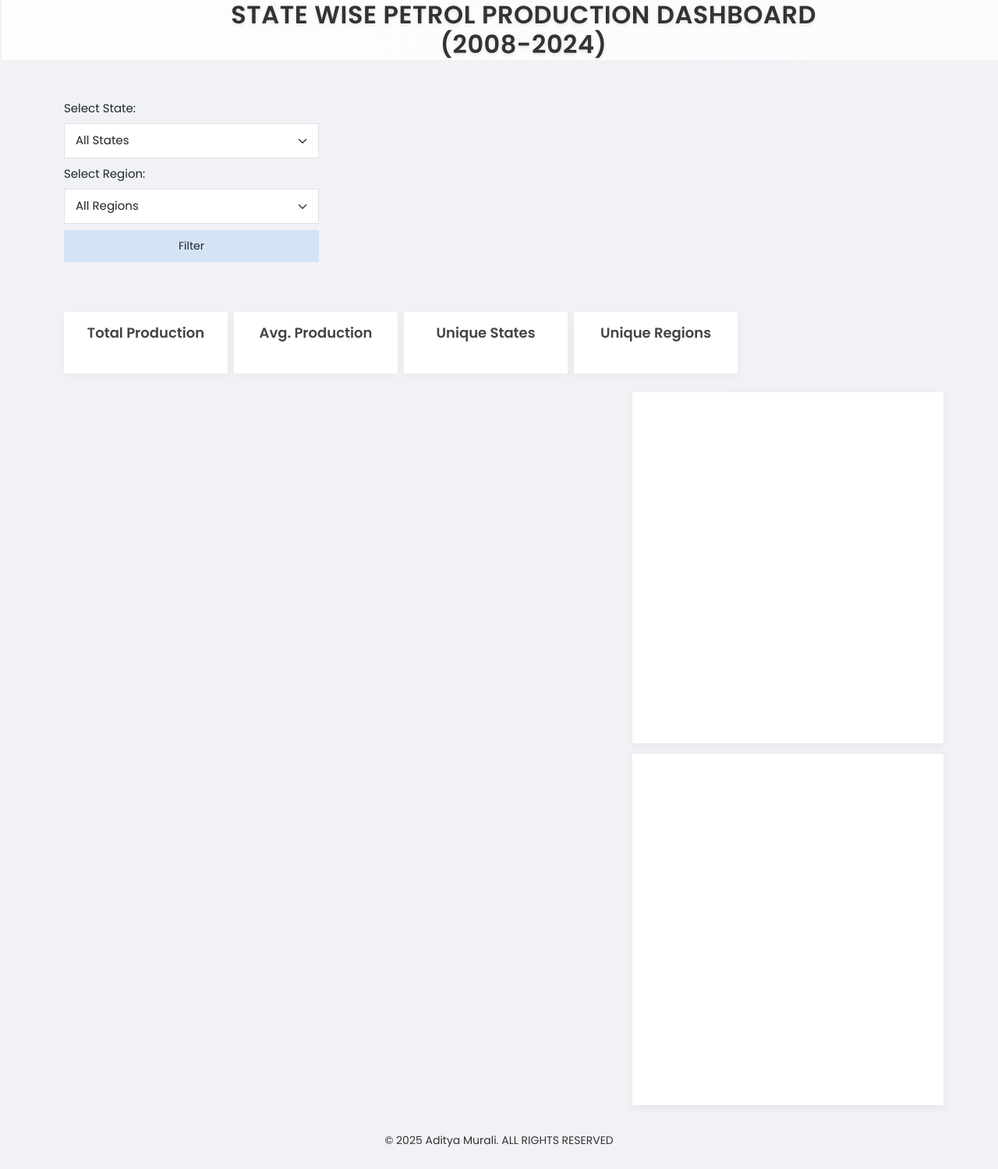
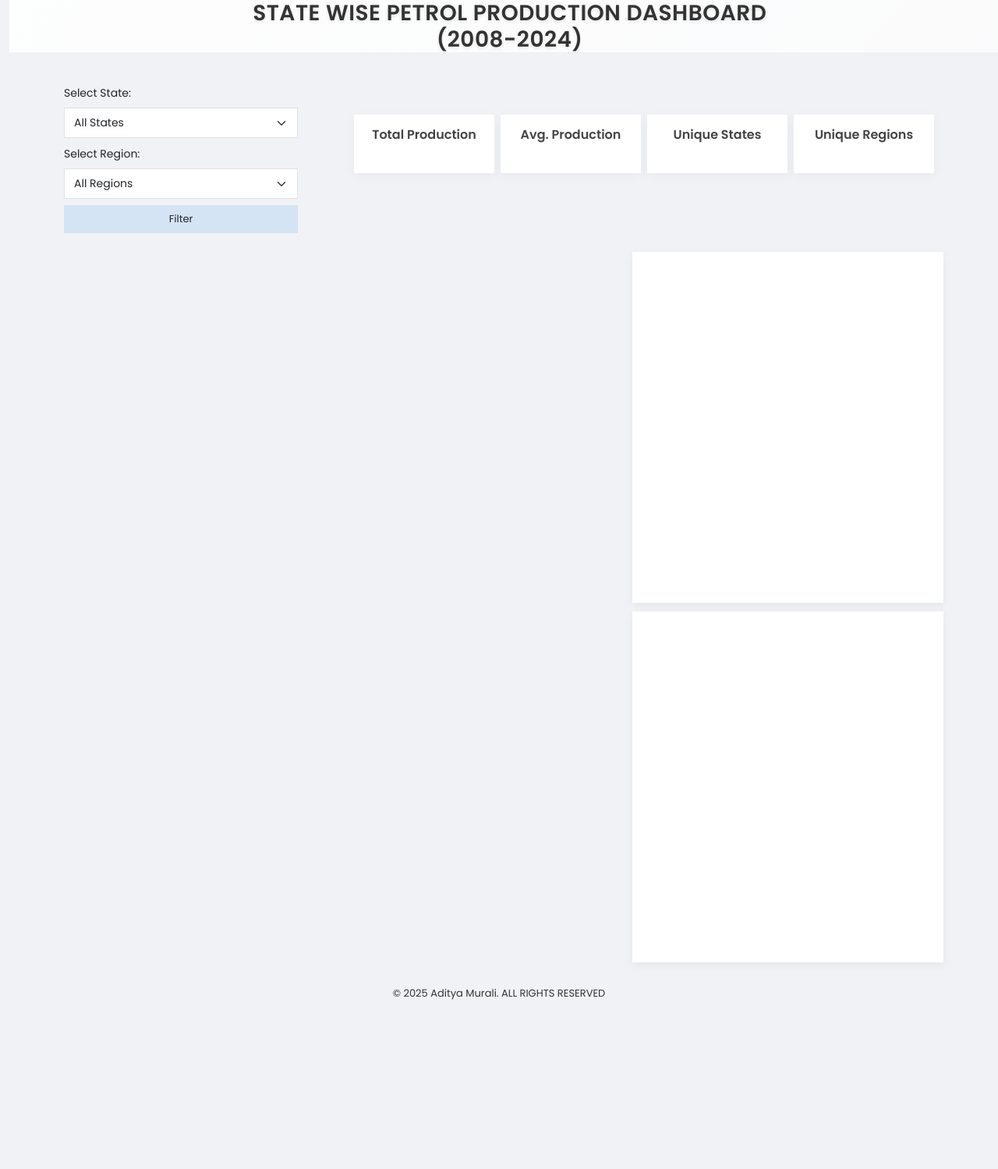
Before and after one commit to adityaaa-09/Petrol-Production-Dashboard, a Flask app: template templates/index.html in a window 1280 px wide; the page is wider, and only the part inside the window is pictured. Shown: that part at 78% size. After the commit the page ends 1282 px from the top of that part, so only its background shows below. Run offline with Flask 3, Linux system fonts and the light colour scheme; the template is opened without the code that fills it, so the values that code supplies are empty.

Commit message:
Update index.css

```diff
--- a/static/css/index.css
+++ b/static/css/index.css
@@ -1,60 +1,59 @@
 body {
     font-family: 'Poppins', sans-serif;
     background-color: #f0f2f5;
-    padding: 40px 20px;
+    padding: 30px 15px; /* Reduced from 40px 20px */
     overflow-x: hidden;
 }
 
 .dashboard-title {
     text-align: center;
     font-weight: 700;
-    font-size: 32px;
+    font-size: 28px; /* Reduced from 32px */
     color: #333;
-    margin-bottom: 50px;
+    margin-bottom: 40px; /* Reduced from 50px */
     letter-spacing: 0.5px;
     text-shadow: 0 2px 4px rgba(0, 0, 0, 0.1);
 }
 
 .title-container{
     background: linear-gradient(135deg, rgba(255, 255, 255, 0.9) 0%, rgba(255, 255, 255, 0.7) 100%);
-    padding: 0;   /* Reduce padding for less internal height */
-    margin-top: -40px;
-    width: 120%;
+    padding: 0;
+    margin-top: -30px; /* Reduced from -40px */
+    width: 115%; /* Reduced from 120% */
     height: auto;
-    margin-left: -80px;
+    margin-left: -70px; /* Reduced from -80px */
     text-align: center;
 }
-
 
 /* Flex container layout */
 .dashboard-flex {
     display: flex;
     flex-wrap: wrap;
-    gap: 20px;
+    gap: 18px; /* Reduced from 20px */
     align-items: flex-start;
     justify-content: space-between;
 }
 
 /* Form styling */
 .custom-form {
-    max-width: 340px;   /* Increased from 450px to 550px */
-    margin-right: auto;   /* Push form to left */
+    max-width: 300px; /* Reduced from 340px */
+    margin-right: auto;
 }
 
 form label {
-    font-size: 15px;
+    font-size: 14px; /* Reduced from 15px */
     font-weight: 500;
 }
 
 .small-select {
     width: 100%;
-    padding: 10px 14px;
-    font-size: 15px;
+    padding: 8px 12px; /* Reduced from 10px 14px */
+    font-size: 14px; /* Reduced from 15px */
 }
 
 .custom-btn {
-    padding: 10px 18px;
-    font-size: 14px;
+    padding: 8px 16px; /* Reduced from 10px 18px */
+    font-size: 13px; /* Reduced from 14px */
     background-color: #d4e4f4;
     border: none;
     border-radius: 0;
@@ -73,19 +72,19 @@ form label {
 .kpi-cards {
     display: flex;
     flex-wrap: wrap;
-    gap: 20px;
+    gap: 15px; /* Reduced from 20px */
 }
 
 .kpi-card {
-    width: 210px;
-    font-size: 12px;
+    width: 180px; /* Reduced from 210px */
+    font-size: 11px; /* Reduced from 12px */
     box-shadow: 0 4px 10px rgba(0, 0, 0, 0.05);
     border: none;
     background-color: #ffffff;
     transition: transform 0.2s;
-    padding: 12px;
+    padding: 10px; /* Reduced from 12px */
     border-radius: 0px;
-    margin-top: 3rem;
+    margin-top: 2.5rem; /* Reduced from 3rem */
 }
 
 .kpi-card:hover {
@@ -93,16 +92,16 @@ form label {
 }
 
 .kpi-card h5 {
-    font-size: 16px;
+    font-size: 14px; /* Reduced from 16px */
     font-weight: 600;
     color: #555;
 }
 
 .kpi-card h2 {
-    font-size: 20px;
+    font-size: 18px; /* Reduced from 20px */
     font-weight: bold;
     color: #007bff;
-    margin-top: 10px;
+    margin-top: 8px; /* Reduced from 10px */
 }
 
 /* General card styling */
@@ -113,14 +112,14 @@ form label {
 }
 
 .card h5 {
-    font-size: 18px;
+    font-size: 16px; /* Reduced from 18px */
     font-weight: 600;
     color: #444;
 }
 
 /* Chart area spacing */
 .row.mt-4 {
-    margin-top: 1.5rem !important;
+    margin-top: 1.2rem !important; /* Reduced from 1.5rem */
 }
 
 /* Responsive layout for mobile */
@@ -144,59 +143,60 @@ form label {
 
 .chart-row {
     display: flex;
-    justify-content: space-between; /* Changed from center */
+    justify-content: space-between;
     align-items: flex-start;
-    gap: 20px; /* Increased gap */
+    gap: 18px; /* Reduced from 20px */
     flex-wrap: wrap;
-    margin-bottom: -10px;
+    margin-bottom: -8px; /* Reduced from -10px */
 }
 
 /* Left bar chart container */
 .container-1 {
-    flex: 0 0 63%; /* Changed from flex: 1 to fixed flex-basis */
-    max-width: 63%;
+    flex: 1;
+    max-width: 64%;
     min-width: 300px;
     padding: 0;
 }
 
+
 /* Right donut chart container */
 .container-2 {
-    flex: 0 0 35%; /* Changed from flex: 1 to fixed flex-basis */
-    margin-left: 0; /* Removed fixed margin */
+    flex: 0 0 35%;
+    margin-left: 0;
     max-width: 35%;
-    min-width: 280px;
-    padding: 10px 15px;
+    min-width: 250px; /* Reduced from 280px */
+    padding: 10px 15px; /* Reduced from 10px 15px */
     background-color: #ffffff;
     box-shadow: 0 4px 12px rgba(0, 0, 0, 0.05);
-    height: 450px;
+    height: 450px; /* Reduced from 450px */
     overflow: hidden;
     align-self: flex-start;
 }
 
 .chart-row-2 {
     display: flex;
-    justify-content: space-between; /* Changed from center */
+    justify-content: space-between;
     align-items: flex-start;
-    gap: 20px; /* Increased gap */
+    gap: 18px; /* Reduced from 20px */
     flex-wrap: wrap;
     margin-bottom: 1px;
 }
 
 /* Left bar chart */
 .container-3 {
-    flex: 0 0 63%; /* Changed from flex: 1 to fixed flex-basis */
-    max-width: 63%;
+    flex: 1;
+    max-width: 64%;
     min-width: 300px;
     padding: 0;
 }
 
 /* Right donut chart */
 .container-4 {
-    flex: 0 0 35%; /* Changed from flex: 1 to fixed flex-basis */
-    margin-left: 0; /* Removed fixed margin */
+    flex: 0 0 35%;
+    margin-left: 0;
     max-width: 35%;
-    min-width: 280px;
-    padding: 10px 15px;
+    min-width: 250px; /* Reduced from 280px */
+    padding: 8px 12px; /* Reduced from 10px 15px */
     background-color: #ffffff;
     box-shadow: 0 4px 12px rgba(0, 0, 0, 0.05);
     height: 450px;
@@ -207,9 +207,9 @@ form label {
 .charts-wrapper {
     display: flex;
     flex-wrap: wrap;
-    gap: 22px; /* space between charts */
+    gap: 18px; /* Reduced from 22px */
     justify-content: center;
-    margin-top: 15px;
+    margin-top: 12px; /* Reduced from 15px */
 }
 
 .container-5,
@@ -217,16 +217,15 @@ form label {
     background-color: white;
     padding: 0;
     overflow: hidden;
-    flex: 1 1 49%; /* Responsive sizing */
+    flex: 1 1 49%;
     max-width: 100%;
-    min-width: 300px;
+    min-width: 280px; /* Reduced from 300px */
 }
-
 
 .footer {
     text-align: center;
     color: #333;
-    font-size: 14px;
-    margin-top: 20px;
-    margin-bottom: -30px;
+    font-size: 13px; /* Reduced from 14px */
+    margin-top: 18px; /* Reduced from 20px */
+    margin-bottom: -25px; /* Reduced from -30px */
 }
```
